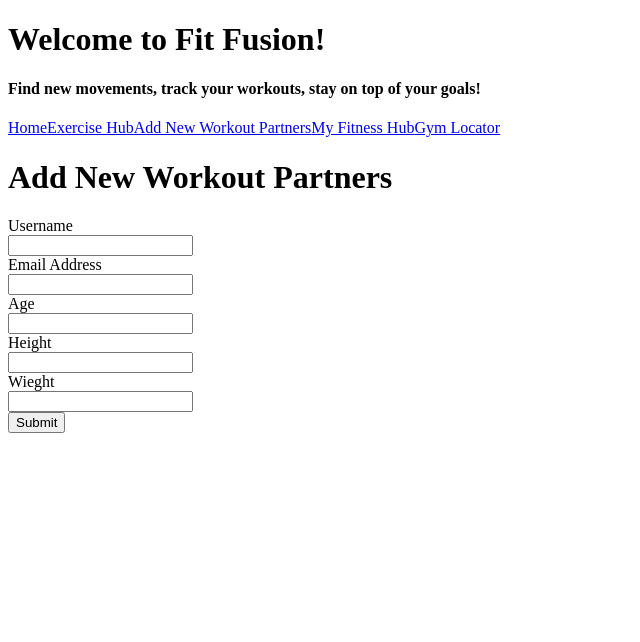
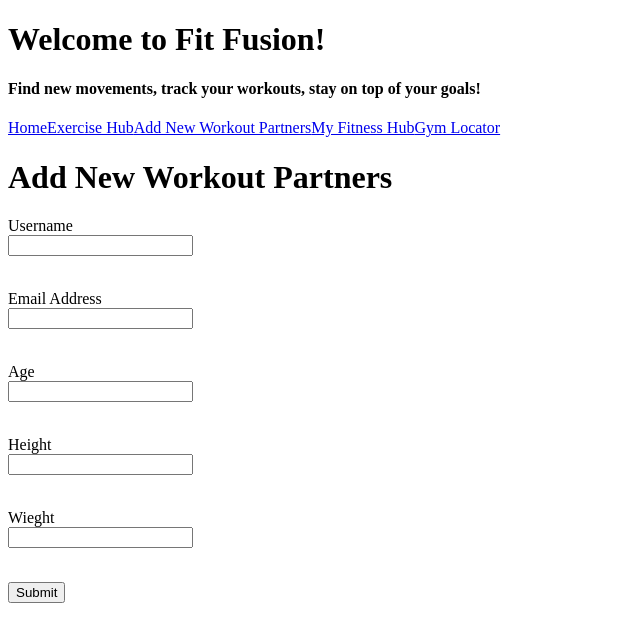
Before and after one commit to ejelymyles/fitness-tracker-app, a React (Create React App) app in the folder client/: page /newuser in a window 1280 px wide. Shown: the top 642 px of the page, without its empty margins (0-640 px from the left). Built offline with nearby package versions, Linux system fonts and the light colour scheme; no server answers.

Commit message:
handle newUserForm submission using formik

```diff
--- a/client/src/components/NewUserForm.js
+++ b/client/src/components/NewUserForm.js
@@ -1,41 +1,85 @@
 import React, { useState } from "react";
+import { useFormik } from 'formik';
+import * as Yup from 'yup';
 
 
 function NewUserForm({addNewUser}){
 
-// manage state of formData
-// handle change function
-// handle submit  -> make POST to /users -> reset the form values and update state
+    const formik = useFormik({
+        initialValues: {
+            username: "",
+            email: "",
+            age: "",
+            height: "",
+            weight: "",
+        },
+        validationSchema: Yup.object({
+            username: Yup.string().required("Username is required"),
+            email: Yup.string().email("Invalid email address").required("Email is required"),
+            age: Yup.number().required("Age is required").positive("Age must be a positive number").integer("Age must be an integer"),
+            height: Yup.number().required("Height is required").positive("Height must be a positive number").integer("Height must be an integer"),
+            weight: Yup.number().required("Weight is required").positive("Weight must be a positive number").integer("Weight must be an integer"),
+        }),
+        onSubmit: (values, {setSubmitting, resetForm, setErrors}) => {
+            fetch("/users", {
+                method: "POST",
+                headers: {
+                    "Content-Type": "application/json",
+                },
+                body: JSON.stringify(values),
+            })
+            .then((r) => {
+                if (r.ok) {
+                    return r.json();
+                } else {
+                    return r.json().then((err) => Promise.reject(err));
+                }
+            })
+            .then((newUser) => {
+                addNewUser(newUser);
+                resetForm();
+            })
+            .catch((err) => setErrors({api: err.errors || ["An error occurred"] }))
+            .finally(() => setSubmitting(false));
+        }
+    })
+
+
 
 
     return(
         <div className='form'>
             <h1 className="full-list-header">Add New Workout Partners</h1>
-            <form >
+            <form onSubmit={formik.handleSubmit} >
                 <label htmlFor='username'>Username</label>
                 <br />
-                <input id="username" name='username' />
+                <input id="username" name='username' type="text" onChange={formik.handleChange} value={formik.values.username}/>
+                <p style={{ color: 'red'}}>{formik.errors.username}</p>
                 <br />
 
                 <label htmlFor='email'>Email Address</label>
                 <br />
-                <input id="email" name='email' />
+                <input id="email" name='email' type="text" onChange={formik.handleChange} value={formik.values.email} />
+                <p style={{ color: 'red'}}>{formik.errors.email}</p>
                 <br />
 
                 <label htmlFor='age'>Age</label>
                 <br />
-                <input id="age" name='age' />
+                <input id="age" name='age' type="text" onChange={formik.handleChange} value={formik.values.age} />
+                <p style={{ color: 'red'}}>{formik.errors.age}</p>
                 <br />
 
                 <label htmlFor='height'>Height</label>
                 <br />
-                <input id="height" name='height' />
+                <input id="height" name='height' type="text" onChange={formik.handleChange} value={formik.values.height} />
+                <p style={{ color: 'red'}}>{formik.errors.height}</p>
                 <br />
 
                 <label htmlFor='weight'>Wieght</label>
                 <br />
 
-                <input id="weight" name="weight" />
+                <input id="weight" name="weight" type="text" onChange={formik.handleChange} value={formik.values.height}/>
+                <p style={{ color: 'red'}}>{formik.errors.weight}</p>
                 <br />
                 <button type="submit">Submit</button>
             </form>
```
Also changed, not shown: 1 other file (tests, documents, lock files or other folders).
